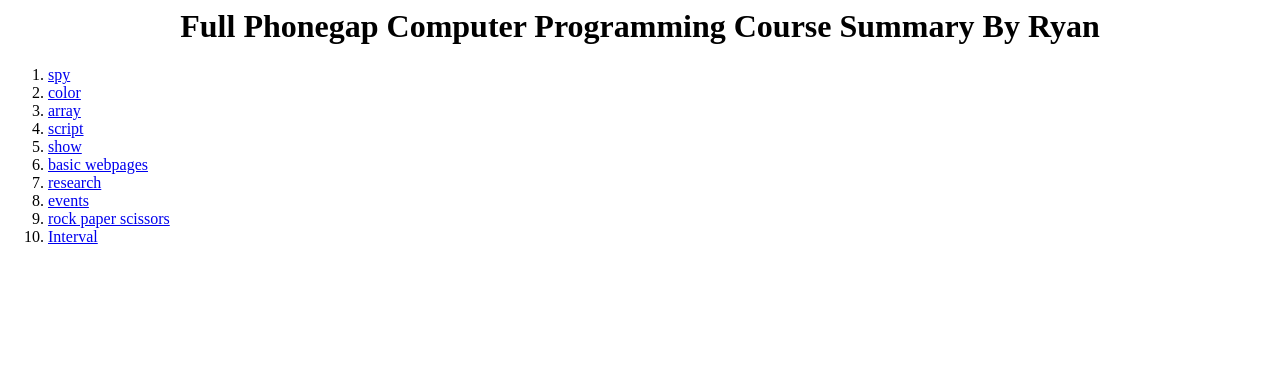
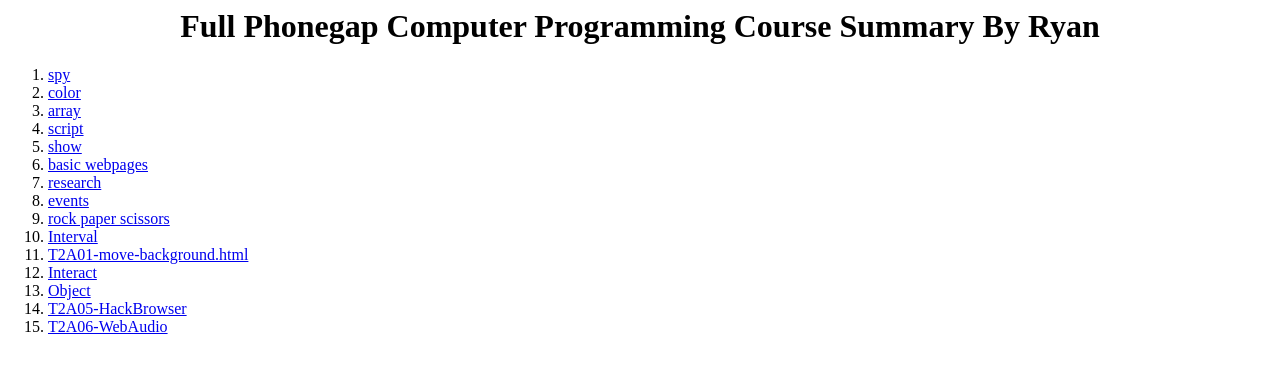
Before and after one commit to pikmin2012/t1a01-app, a website: page index.html in a window 1280 px wide. Drawn offline with Linux system fonts and the light colour scheme.

Commit message:
Update index.html

```diff
--- a/index.html
+++ b/index.html
@@ -14,3 +14,8 @@
 <li><a href="x03-javascript-events.html">events </a>
 <li><a href="rps.html">rock paper scissors </a>
 <li><a href="T1A12-interval.html">Interval </a>
+<li><a href="T2a01-move-background.html">T2A01-move-background.html </a> <br>
+<li><a href="interact.html">Interact </a> <br>
+<li><a href="T2A03-object-ryan.html">Object </a> <br>
+<li><a href="T2A05HackBrowser.html">T2A05-HackBrowser </a> <br>
+<li><a href="T2A06WebAudio.html">T2A06-WebAudio </a> <br>
```
